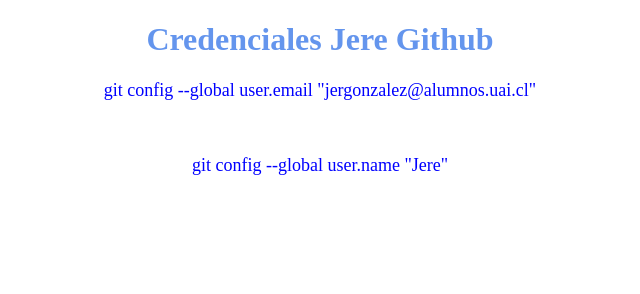
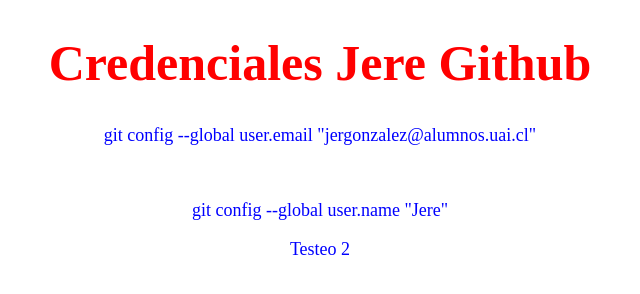
Before and after one commit to Exfausto/Test1, a plain HTML site: page PaginaWeb1/index.html in a window 1280 px wide. Shown: the whole page, without its empty margins (320-960 px from the left). Drawn offline with Linux system fonts and the light colour scheme.

Commit message:
se corrigieron estilos

```diff
--- a/PaginaWeb1/index.html
+++ b/PaginaWeb1/index.html
@@ -14,6 +14,9 @@
     <br />
     <p>git config --global user.name "Jere"</p>
 
+    <p>
+        Testeo 2
+    </p>
 
 </body>
 
--- a/PaginaWeb1/style.css
+++ b/PaginaWeb1/style.css
@@ -1,6 +1,6 @@
 h1{
-    color:cornflowerblue;
-    font-size: xx-large;
+    color:red;
+    font-size: 50px;
     text-align: center;
 
 
```
